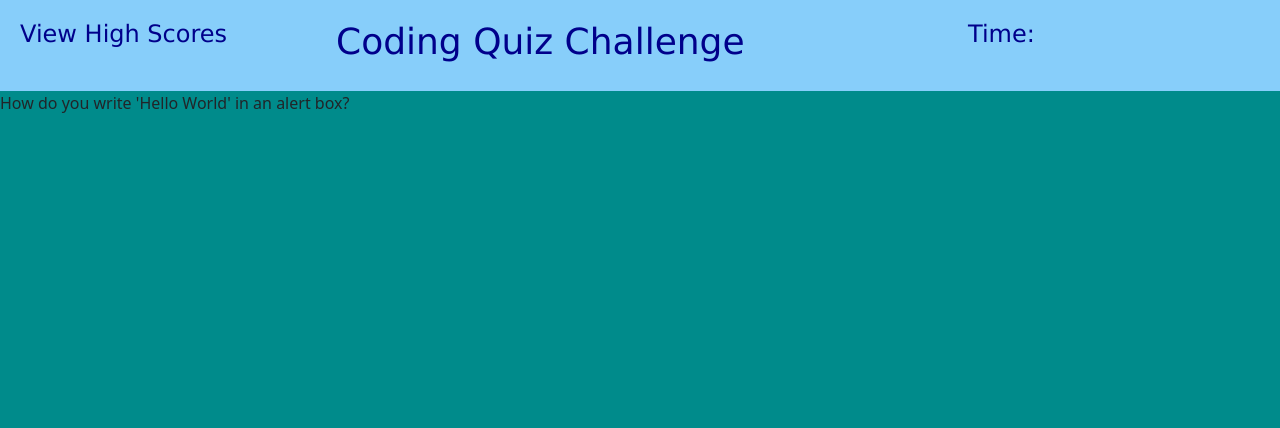
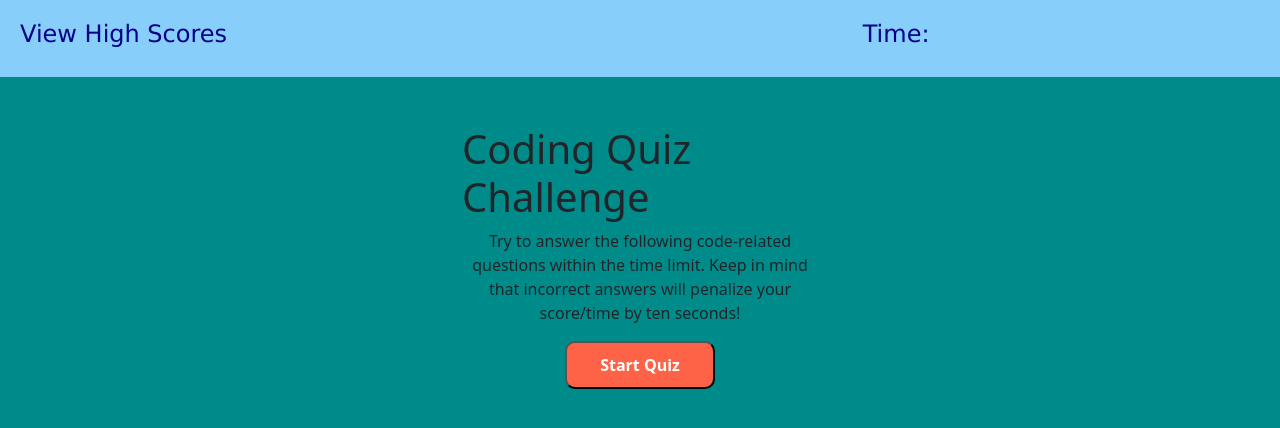
Before and after one commit to johannaleal/code-quiz, a plain HTML site: page index.html in a window 1280 px wide. Drawn offline with nearby package versions, Linux system fonts and the light colour scheme.

Commit message:
Added a grid to index and related css

```diff
--- a/assets/css/style.css
+++ b/assets/css/style.css
@@ -4,6 +4,7 @@
     margin: 0;
 }
 
+/* Body styling */
 body {
     background-color:darkcyan;
 }
@@ -16,13 +17,29 @@ header {
     color: darkblue;
 }
 
-header h1 {
-    display: inline-block;
-    font-size: 36px;
-    text-align: center;
-}
-
 header h3 {
     display: inline-block;
     font-size: 24px;
 }
+
+.container p {
+    text-align: center;
+    font-weight: 500;
+}
+
+/* Styling for the buttons */
+#start-quiz {
+    width: 150px;
+    text-align: center;
+    font-weight: bold;
+    padding: 10px 20px;
+    color: white;
+    background-color: tomato;
+    border-radius: 10px;     /* Rounds the corners of the button */
+}
+
+#btnColumn {
+    display: flex;
+    align-items: center;
+    justify-content: center;
+}
--- a/index.html
+++ b/index.html
@@ -12,23 +12,58 @@
 <body>
     <header>
         <div class="row">
-            <div class="col-lg-3">
+            <div class="col-lg-4">
                 <h3>View High Scores</h3>
             </div>
 
-            <div class="col-lg-6">
-                <h1>Coding Quiz Challenge</h1>
-            </div>
+            <div class="col-lg-4"></div>
 
-            <div class="col-lg-3">
+            <div class="col-lg-4" id="timer">
                 <h3>Time:</h3>
             </div>
         </div>
     </header>
 
-    <section id="question">
-        Question
-    </section>
+    <br />
+    <br />
+
+    <main>
+        <div class="container">
+            <div class="row">
+                <div class="col-lg-4"></div>
+
+                <div class="col-lg-4">
+                   <h1>Coding Quiz Challenge</h1>
+                </div>
+
+                <div class="col-lg-4"></div>
+            </div>
+
+            <div class="row">
+                <div class="col-lg-4"></div>
+
+                <div class="col-lg-4">
+                    <p>
+                    Try to answer the following code-related questions within the time limit.
+                    Keep in mind that incorrect answers will penalize your score/time by ten seconds!
+                    </p>
+                </div>
+
+                <div class="col-lg-4"></div>
+            </div>
+
+            <div class="row">
+                <div class="col-lg-4"></div>
+
+                <div class="col-lg-4" id="btnColumn">
+                   <button id="start-quiz">Start Quiz</button>
+                </div>
+
+                <div class="col-lg-4"></div>
+            </div>
+        </div>
+    </main>
+
     <script src="script.js"></script>
 </body>
 </html>
--- a/script.js
+++ b/script.js
@@ -1,3 +1,4 @@
+
 function initializeQuiz() {
 
     var quizQAs = {
```
